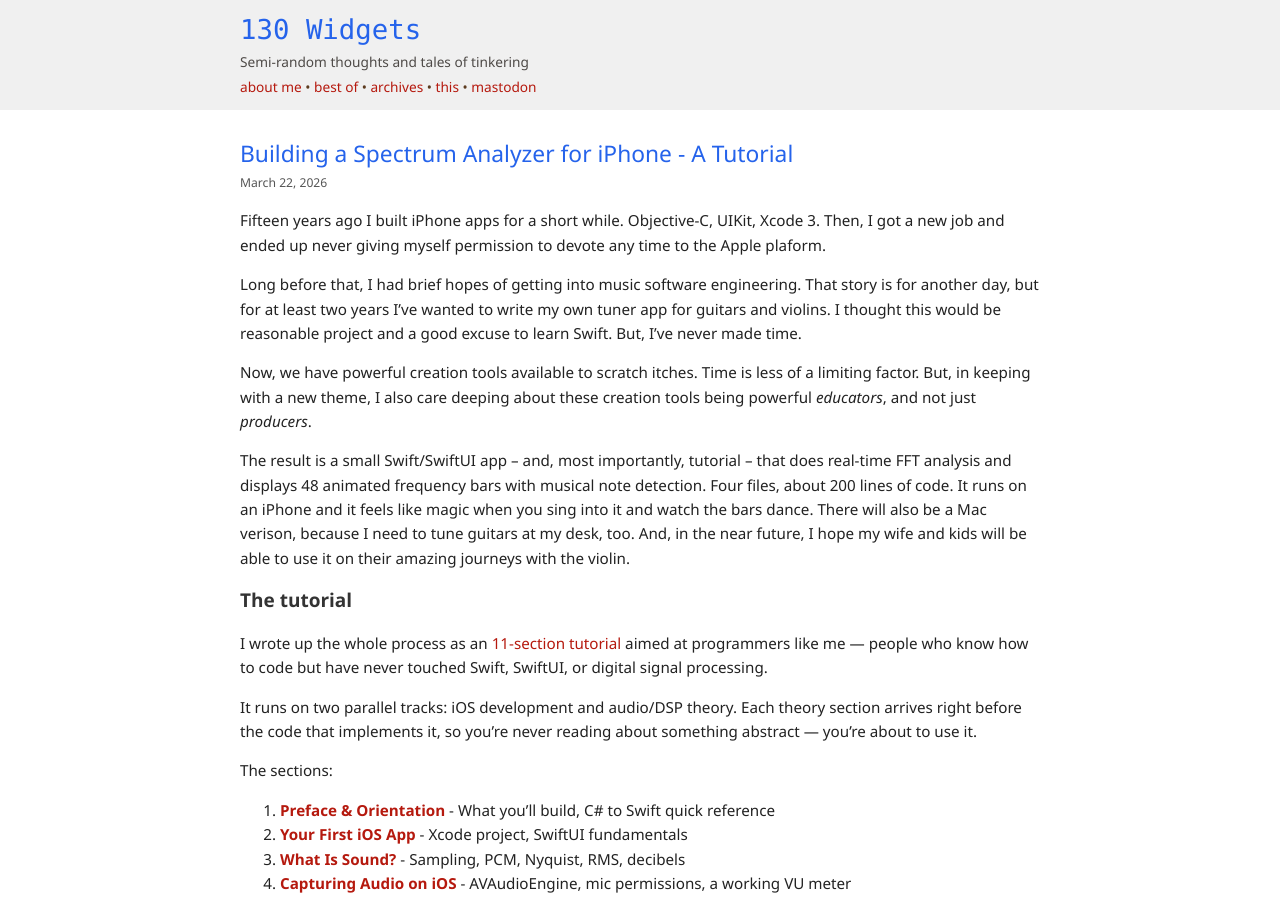
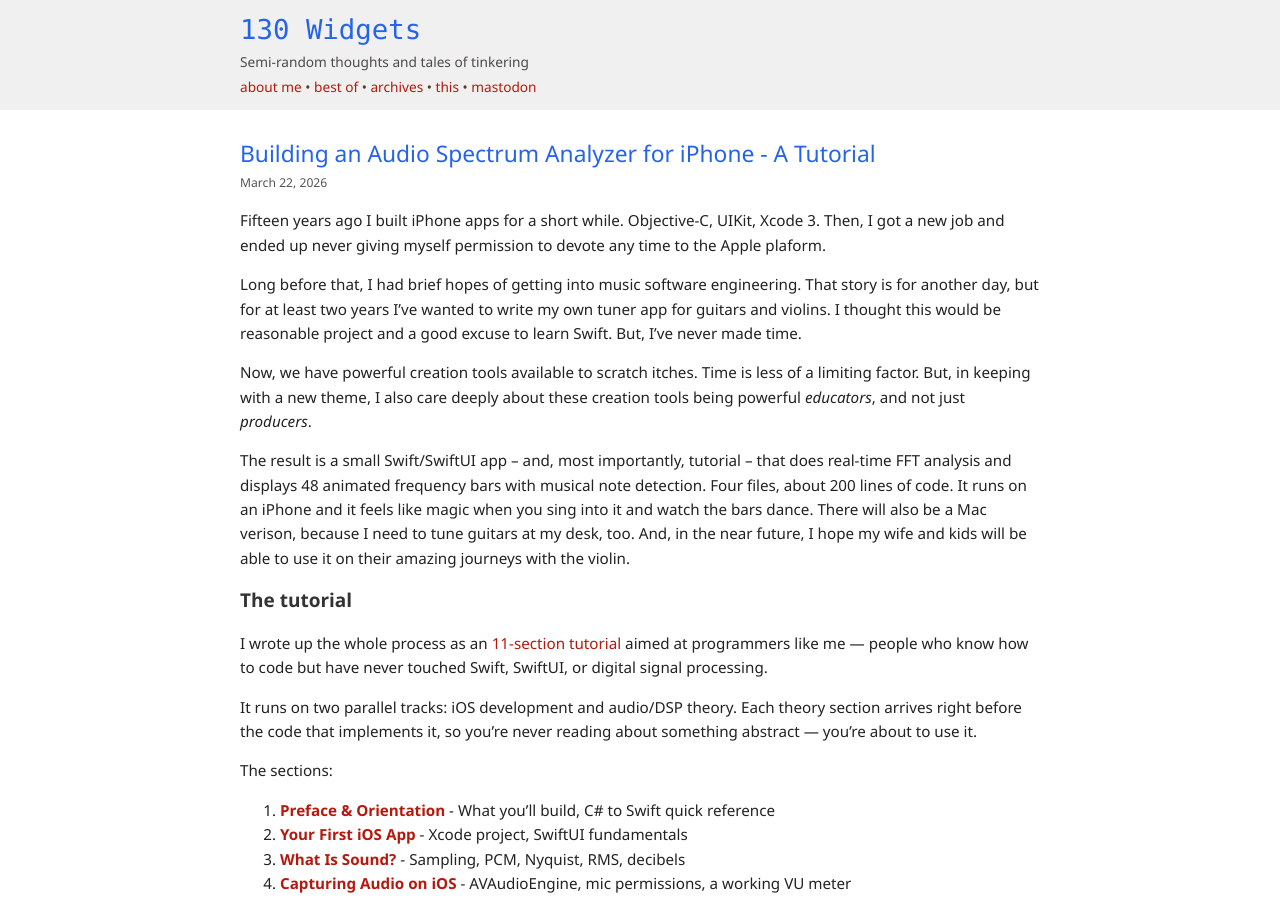
Before and after one commit to bojordan/bojordan.github.io, a Jekyll site: the page built from _posts/2026-03-22-Spectrum-analyzer-tutorial.md, in a window 1280 px wide and 900 px high. Built offline with Jekyll 4.4.1, drawn with Linux system fonts in a browser that asks for light colours; a style sheet for code colours, icons or effects is not loaded.

Commit message:
Minor updates; spelling correction (thanks Roger!)

```diff
--- a/_posts/2026-03-22-Spectrum-analyzer-tutorial.md
+++ b/_posts/2026-03-22-Spectrum-analyzer-tutorial.md
@@ -1,13 +1,13 @@
 ---
 layout: post
-title: "Building a Spectrum Analyzer for iPhone - A Tutorial"
+title: "Building an Audio Spectrum Analyzer for iPhone - A Tutorial"
 ---
 
 Fifteen years ago I built iPhone apps for a short while. Objective-C, UIKit, Xcode 3. Then, I got a new job and ended up never giving myself permission to devote any time to the Apple plaform.
 
 Long before that, I had brief hopes of getting into music software engineering. That story is for another day, but for at least two years I've wanted to write my own tuner app for guitars and violins. I thought this would be reasonable project and a good excuse to learn Swift. But, I've never made time.
 
-Now, we have powerful creation tools available to scratch itches. Time is less of a limiting factor. But, in keeping with a new theme, I also care deeping about these creation tools being powerful _educators_, and not just _producers_.
+Now, we have powerful creation tools available to scratch itches. Time is less of a limiting factor. But, in keeping with a new theme, I also care deeply about these creation tools being powerful _educators_, and not just _producers_.
 
 The result is a small Swift/SwiftUI app -- and, most importantly, tutorial -- that does real-time FFT analysis and displays 48 animated frequency bars with musical note detection. Four files, about 200 lines of code. It runs on an iPhone and it feels like magic when you sing into it and watch the bars dance. There will also be a Mac verison, because I need to tune guitars at my desk, too. And, in the near future, I hope my wife and kids will be able to use it on their amazing journeys with the violin.
 
--- a/projects/spectrum-analyzer/tutorial/index.html
+++ b/projects/spectrum-analyzer/tutorial/index.html
@@ -1,11 +1,11 @@
 ---
 layout: spectrum
-title: "Building a Spectrum Analyzer for iPhone"
+title: "Building an Audio Spectrum Analyzer for iPhone"
 permalink: /projects/spectrum-analyzer/tutorial/
 ---
 
         <div class="hero">
-            <h1>Building a Spectrum Analyzer<br>for iPhone</h1>
+            <h1>Building an Audio Spectrum Analyzer<br>for iPhone</h1>
             <p class="subtitle">
                 A hands-on tutorial for experienced programmers learning iOS development
                 and audio signal processing from scratch.
```
